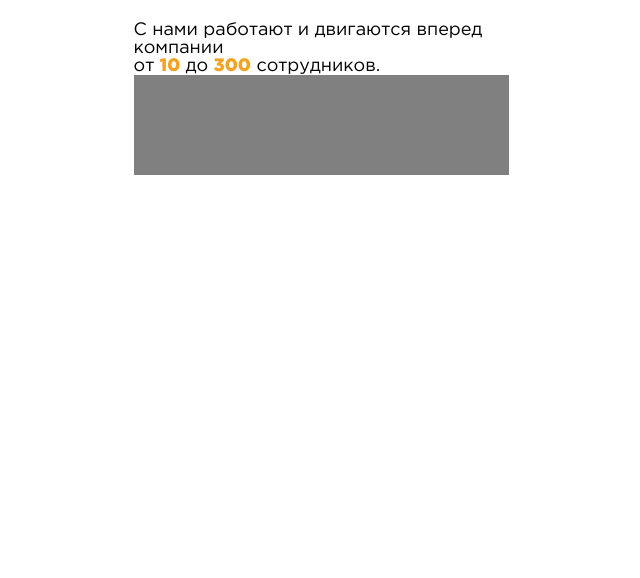
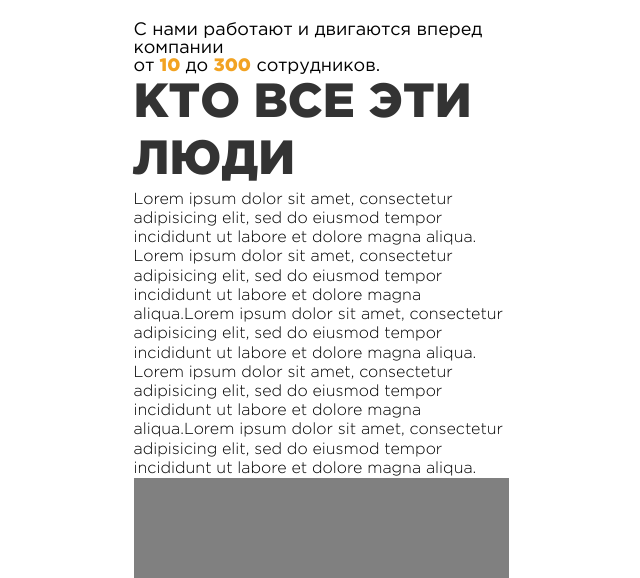
Before and after one commit to Artiss90/landing_bitrix, a website built with Parcel: page src/index.html in a window 1280 px wide. Shown: the part 666-1244 px from the top of the page, without its empty margins (319-959 px from the left). Before the commit the page ends 841 px from the top, so only its background shows below. Built offline with nearby package versions, Linux system fonts and the light colour scheme.

Commit message:
working with peolple section

```diff
--- a/src/index.html
+++ b/src/index.html
@@ -17,6 +17,7 @@
     <main>
         <include src="./partials/hero.html"></include>
         <include src="./partials/helping.html"></include>
+        <include src="./partials/people.html"></include>
     </main>
 
     <!-- Подвал -->
--- a/src/partials/header.html
+++ b/src/partials/header.html
@@ -2,7 +2,7 @@
 <header class="header">
     <div class="content-header">
     <a class="logo" href="/" aria-label="Логотип">
-        <img src="./images/svg/logo.svg" />
+        <img src="./images/svg/logo.svg" alt="logo"/>
     </a>
 <ul class="nav">
     <li class="item-nav"><a class="link-nav">О компании</a></li>
--- a/src/partials/helping.html
+++ b/src/partials/helping.html
@@ -1,5 +1,5 @@
 <section class="helping container">
-    <img src="./images/Frame-team.jpg"/>
+    <img src="./images/Frame-team.jpg" alt="team"/>
     <div class="description">
         <h2 class="title-helping">ПОМОГАЕМ БИЗНЕСУ РАЗВИВАТЬСЯ
         <span class="text-accent">ОНЛАЙН!</span></h2>
--- a/src/partials/hero.html
+++ b/src/partials/hero.html
@@ -1,6 +1,6 @@
 <section class="hero">
     <div class="slide-hero">
-        <img src="./images/image-hero.jpg"/>
+        <img src="./images/image-hero.jpg" alt="working"/>
         <div class="greeting-hero">
             <h1 class="title">НОВИНКИ
                 <br>
--- /dev/null
+++ b/src/partials/people.html
@@ -0,0 +1,13 @@
+<section class="people container">
+    <div class="description-people"><h2 class="title-people">КТО ВСЕ ЭТИ ЛЮДИ
+    </h2>
+    <p class="text-people">Lorem ipsum dolor sit amet, consectetur adipisicing elit, sed do eiusmod tempor incididunt ut labore et dolore magna
+    aliqua.
+    Lorem ipsum dolor sit amet, consectetur adipisicing elit, sed do eiusmod tempor incididunt ut labore et dolore magna
+    aliqua.Lorem ipsum dolor sit amet,
+    consectetur adipisicing elit, sed do eiusmod tempor incididunt ut labore et dolore magna aliqua. Lorem ipsum dolor sit
+    amet, consectetur adipisicing elit, sed do eiusmod tempor incididunt ut labore et dolore magna aliqua.Lorem ipsum dolor
+    sit amet, consectetur adipisicing elit, sed do eiusmod tempor incididunt ut labore et dolore magna aliqua.</p>
+</div>
+    <!-- <img src="../images/image-cards.jpg" alt="cards" class="img-people"> -->
+</section>
--- a/src/sass/components/_helping.scss
+++ b/src/sass/components/_helping.scss
@@ -12,6 +12,7 @@
     font-size: 48px;
     font-weight: 900;
     line-height: 58px;
+    // color: #333333;
     & .text-accent {
       color: $accent;
     }
@@ -20,6 +21,7 @@
     font-size: 18px;
     font-weight: 400;
     line-height: 18px;
+    // color: #7d7d7d;
     & .accent {
       color: $accent;
       font-size: 18px;
--- a/src/sass/components/_hero.scss
+++ b/src/sass/components/_hero.scss
@@ -43,6 +43,7 @@
       font-weight: 400;
       line-height: 27px;
       text-align: center;
+      color: #070508;
     }
     & .text {
       margin-top: 47px;
--- /dev/null
+++ b/src/sass/components/_people.scss
@@ -0,0 +1,16 @@
+.people {
+  padding: 0;
+  @media screen and (min-width: $viewport-desktop) {
+    height: 310px;
+  }
+  & .description-people {
+    & .title-people {
+      font-family: Gotham Pro;
+      font-style: normal;
+      font-weight: 900;
+      font-size: 48px;
+      line-height: 120%; /* or 58px */
+      color: #333333;
+    }
+  }
+}
--- a/src/sass/main.scss
+++ b/src/sass/main.scss
@@ -14,6 +14,7 @@
 // Уникальная часть страницы
 @import "./components/hero";
 @import "./components/helping";
+@import "./components/people";
 
 // Подвал
 @import "./components/footer";
```
